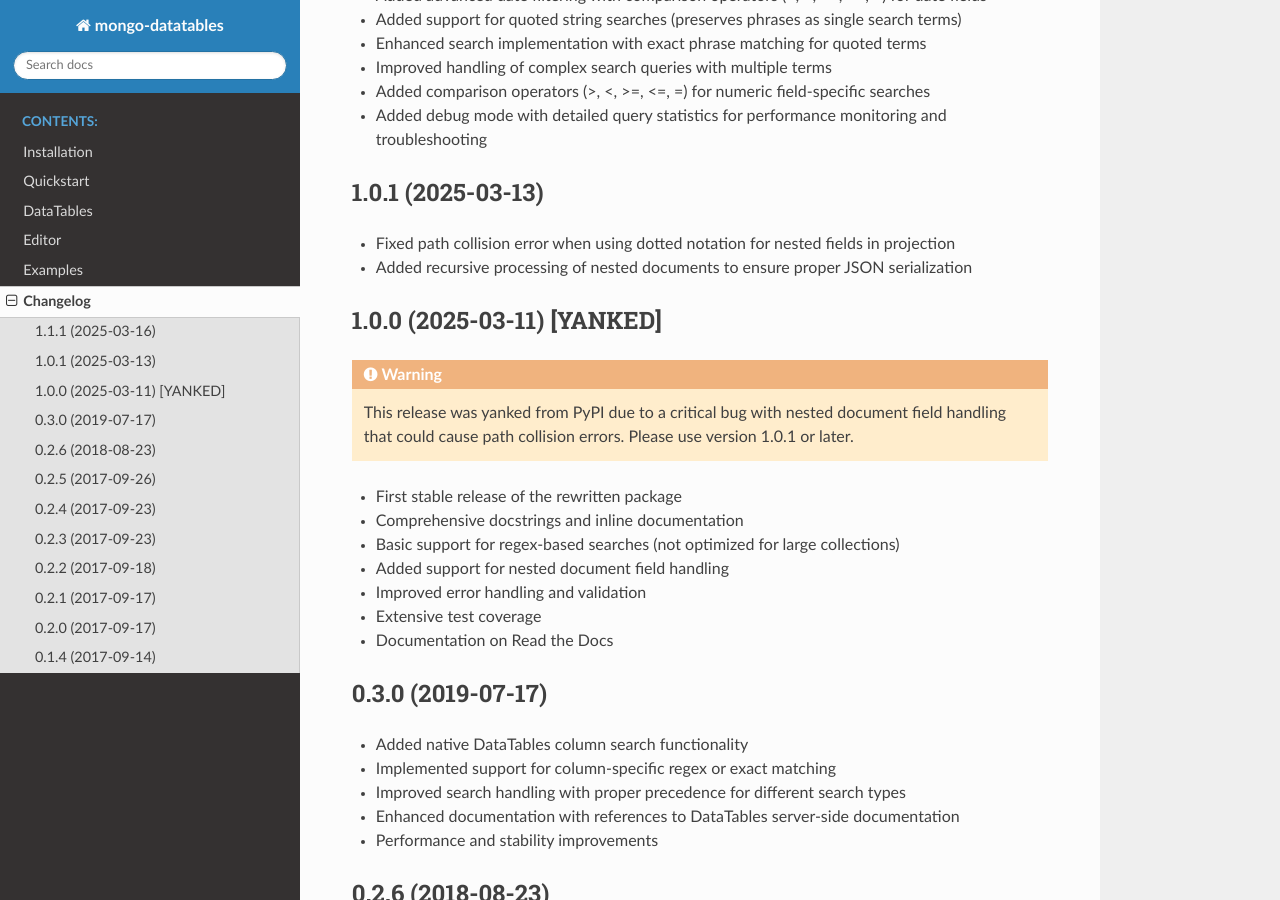
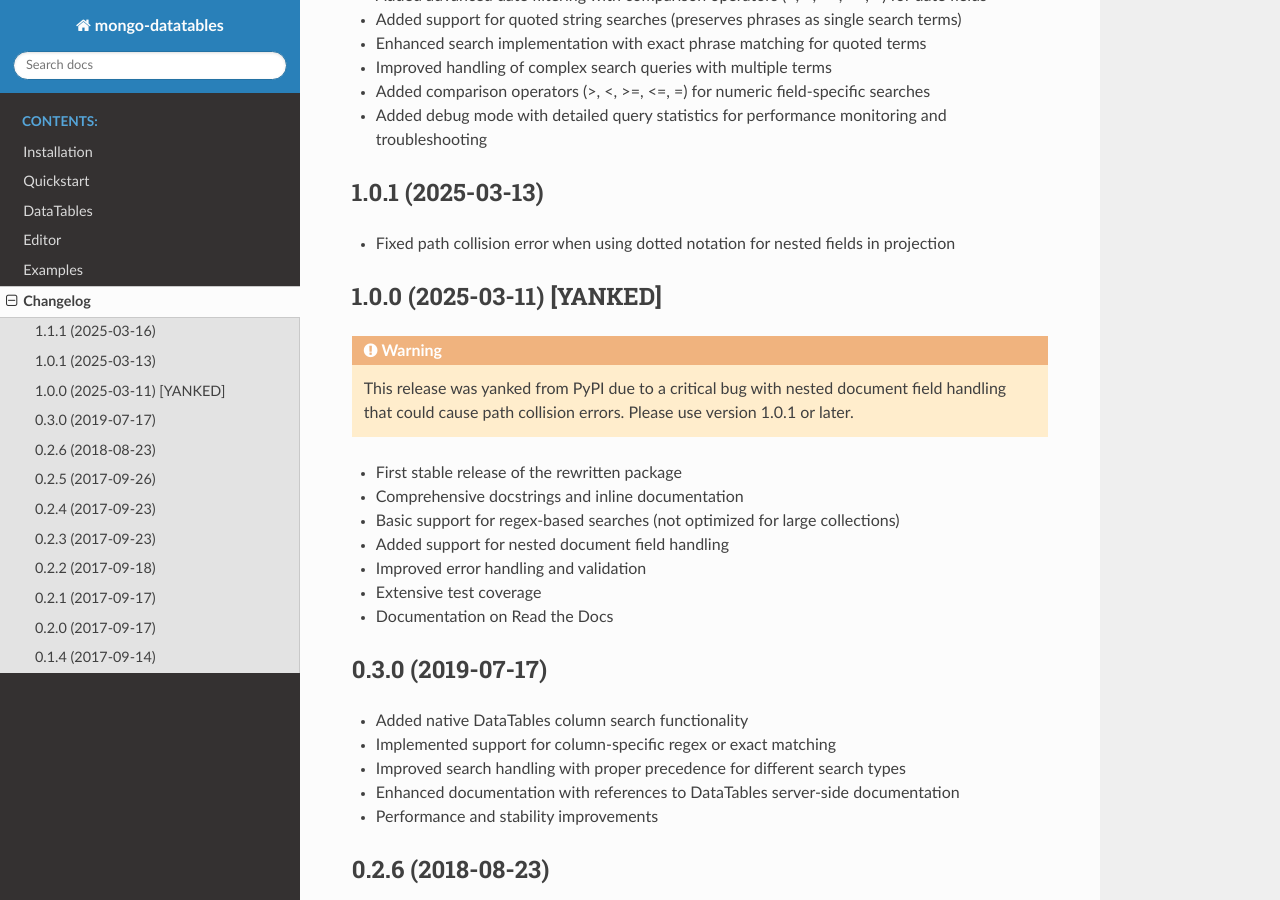
Before and after one commit to pjosols/mongo-datatables, a Sphinx documentation site: the page built from docs/source/changelog.rst, in a window 1280 px wide and 900 px high, scrolled down 329 px. Built offline with Sphinx 7.4.7 and the Read the Docs theme 3.1.0, drawn with Linux system fonts in a browser that asks for light colours.

Commit message:
Fix docs

```diff
--- a/docs/source/changelog.rst
+++ b/docs/source/changelog.rst
@@ -18,7 +18,6 @@ Changelog
 ------------------
 
 * Fixed path collision error when using dotted notation for nested fields in projection
-* Added recursive processing of nested documents to ensure proper JSON serialization
 
 1.0.0 (2025-03-11) [YANKED]
 ---------------------------
```
